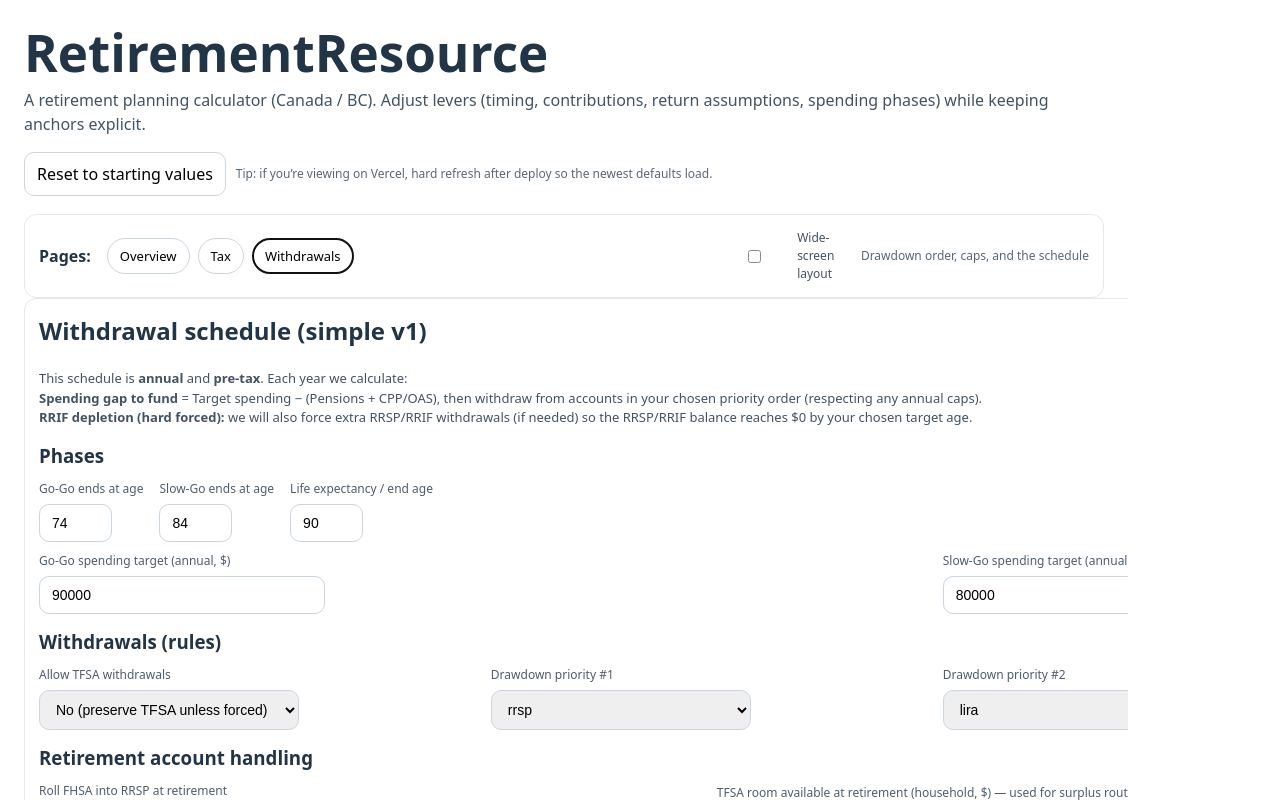
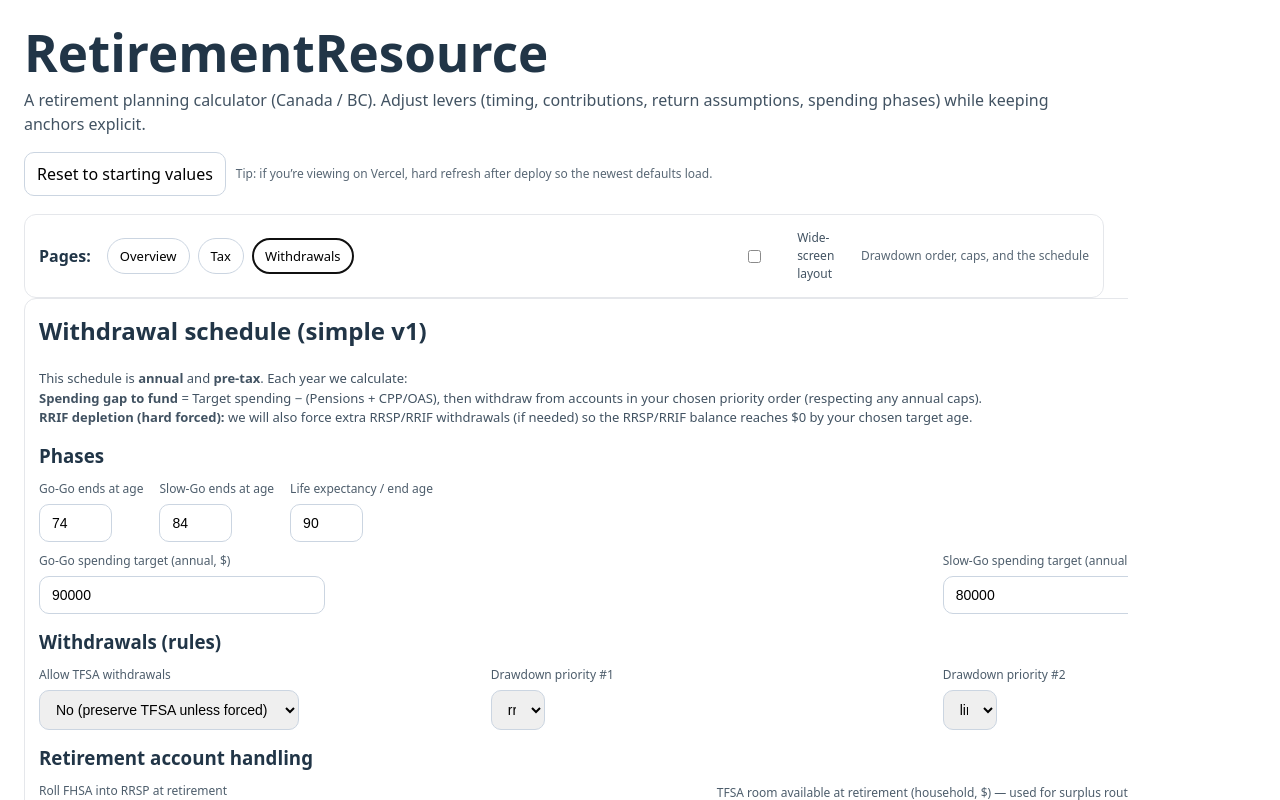
Before and after one commit to kawabunga8/RetirementResource, a React (Vite) app: page / in a window 1280 px wide. Both pictures are taken after a click on the button "Withdrawals". Shown: the top 800 px of the page. Built offline with nearby package versions, Linux system fonts and the light colour scheme.

Commit message:
Narrow drawdown priority selects and withdrawal cap inputs

```diff
--- a/src/App.css
+++ b/src/App.css
@@ -17,6 +17,14 @@
 
 .ageInput {
   max-width: 6ch; /* ~3 digits + a little breathing room */
+}
+
+.compactSelect {
+  max-width: 7ch; /* e.g. 'nonReg' is 6 chars */
+}
+
+.compactNumber {
+  max-width: 10ch; /* a few digits + optional decimals */
 }
 
 @media (max-width: 640px) {
--- a/src/App.tsx
+++ b/src/App.tsx
@@ -1189,6 +1189,7 @@
 
             <Field label="Drawdown priority #1">
               <select
+                className="compactSelect"
                 value={vars.withdrawals.order[0]}
                 onChange={(e) => {
                   const v = e.target.value as WithdrawalOrder;
@@ -1211,6 +1212,7 @@
 
             <Field label="Drawdown priority #2">
               <select
+                className="compactSelect"
                 value={vars.withdrawals.order[1]}
                 onChange={(e) => {
                   const v = e.target.value as WithdrawalOrder;
@@ -1238,6 +1240,7 @@
 
             <Field label="Drawdown priority #3">
               <select
+                className="compactSelect"
                 value={vars.withdrawals.order[2]}
                 onChange={(e) => {
                   const v = e.target.value as WithdrawalOrder;
@@ -1264,6 +1267,7 @@
 
             <Field label="Drawdown priority #4">
               <select
+                className="compactSelect"
                 value={vars.withdrawals.order[3]}
                 onChange={(e) => {
                   const v = e.target.value as WithdrawalOrder;
@@ -1290,6 +1294,7 @@
 
             <Field label="Drawdown priority #5">
               <select
+                className="compactSelect"
                 value={vars.withdrawals.order[4]}
                 onChange={(e) => {
                   const v = e.target.value as WithdrawalOrder;
@@ -1446,6 +1451,7 @@
           <div className="grid">
             <Field label="FHSA cap">
               <input
+                className="compactNumber"
                 type="number"
                 value={vars.withdrawals.caps.fhsa}
                 onChange={(e) =>
@@ -1461,6 +1467,7 @@
             </Field>
             <Field label="RRSP/RRIF cap">
               <input
+                className="compactNumber"
                 type="number"
                 value={vars.withdrawals.caps.rrsp}
                 onChange={(e) =>
@@ -1476,6 +1483,7 @@
             </Field>
             <Field label="LIRA/LIF cap">
               <input
+                className="compactNumber"
                 type="number"
                 value={vars.withdrawals.caps.lira}
                 onChange={(e) =>
@@ -1491,6 +1499,7 @@
             </Field>
             <Field label="Non-reg cap">
               <input
+                className="compactNumber"
                 type="number"
                 value={vars.withdrawals.caps.nonRegistered}
                 onChange={(e) =>
@@ -1509,6 +1518,7 @@
             </Field>
             <Field label="TFSA cap">
               <input
+                className="compactNumber"
                 type="number"
                 value={vars.withdrawals.caps.tfsa}
                 onChange={(e) =>
```
